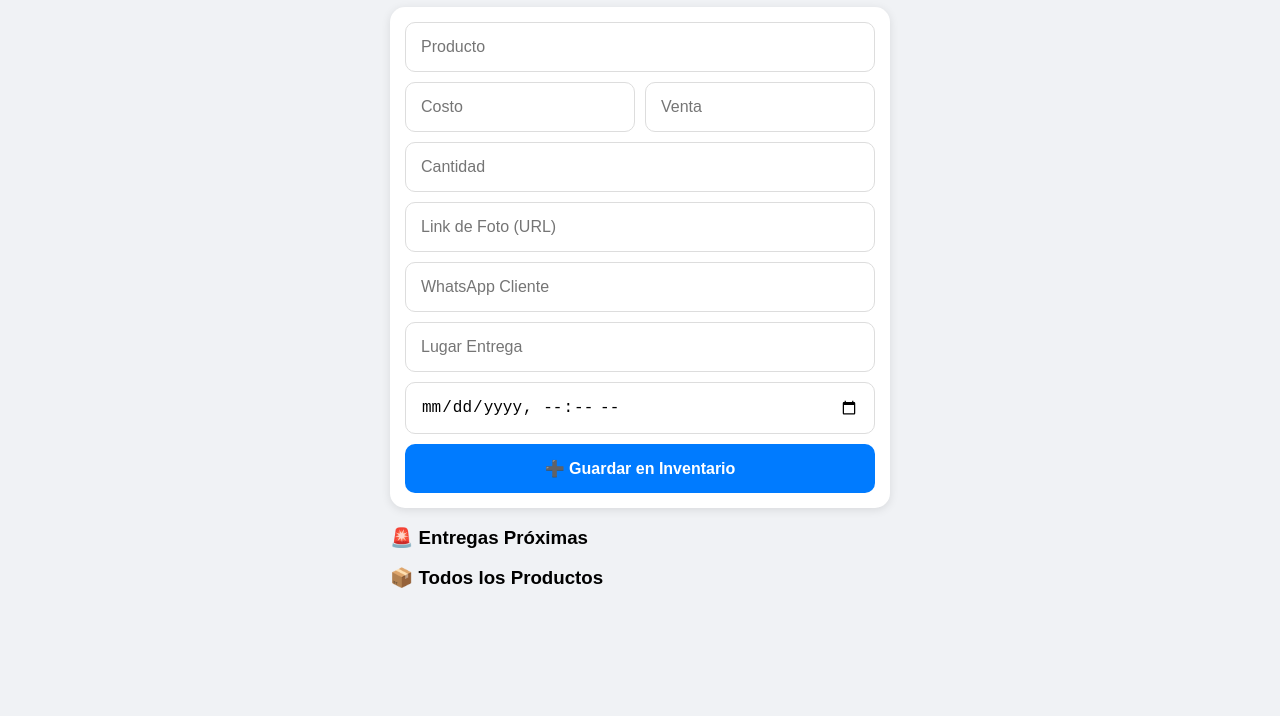
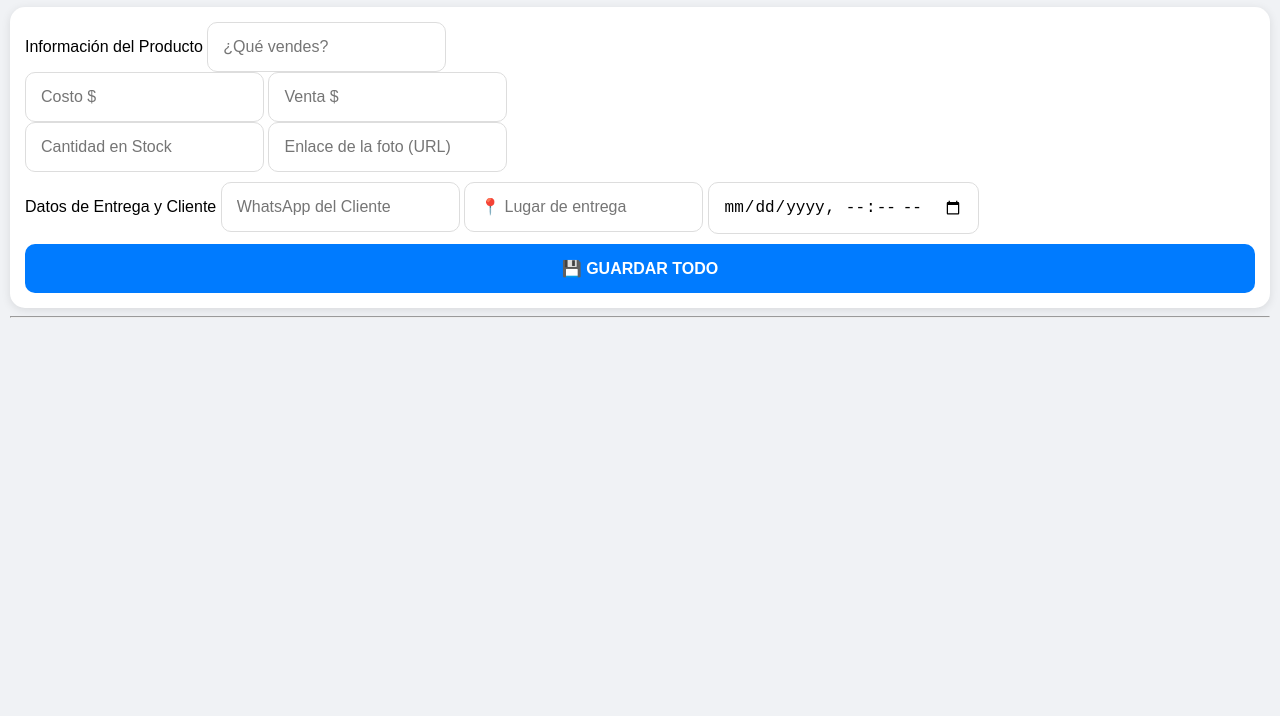
Before and after one commit to MrBlessuwu/mi-inventario, a plain HTML site: page index.html in a window 1280 px wide. Shown: the part 84-800 px from the top of the page. Drawn offline with Linux system fonts and the light colour scheme; no server answers.

Commit message:
Revamp HTML structure and update titles

```diff
--- a/index.html
+++ b/index.html
@@ -3,39 +3,45 @@
 <head>
     <meta charset="UTF-8">
     <meta name="viewport" content="width=device-width, initial-scale=1.0, maximum-scale=1.0, user-scalable=no">
-    <title>Mi Inventario Pro</title>
+    <title>Inventario Pro Móvil</title>
     <link rel="stylesheet" href="style.css">
 </head>
 <body>
-    <div class="container">
-        <h1>📦 Mis Pedidos</h1>
+    <div class="app-container">
+        <header>
+            <h1>📦 Mi Negocio</h1>
+        </header>
 
-        <form id="product-form">
-            <input type="text" id="name" placeholder="Producto" required>
-            <div class="row">
-                <input type="number" id="buyPrice" placeholder="Costo" step="0.01">
-                <input type="number" id="sellPrice" placeholder="Venta" step="0.01">
-            </div>
-            <input type="number" id="quantity" placeholder="Cantidad">
-            <input type="text" id="photo" placeholder="Link de Foto (URL)">
-            <input type="tel" id="whatsapp" placeholder="WhatsApp Cliente">
-            <input type="text" id="deliveryPlace" placeholder="Lugar Entrega">
-            <input type="datetime-local" id="deliveryTime">
-            <button type="submit" id="btn-save">➕ Guardar en Inventario</button>
+        <form id="product-form" class="main-form">
+            <section>
+                <label>Información del Producto</label>
+                <input type="text" id="name" placeholder="¿Qué vendes?" required>
+                <div class="input-group">
+                    <input type="number" id="buyPrice" placeholder="Costo $" step="0.01">
+                    <input type="number" id="sellPrice" placeholder="Venta $" step="0.01">
+                </div>
+                <input type="number" id="quantity" placeholder="Cantidad en Stock">
+                <input type="url" id="photo" placeholder="Enlace de la foto (URL)">
+            </section>
+
+            <section>
+                <label>Datos de Entrega y Cliente</label>
+                <input type="tel" id="whatsapp" placeholder="WhatsApp del Cliente">
+                <input type="text" id="deliveryPlace" placeholder="📍 Lugar de entrega">
+                <input type="datetime-local" id="deliveryTime">
+            </section>
+
+            <button type="submit" id="btn-save">💾 GUARDAR TODO</button>
         </form>
 
-        <div id="urgentes-section">
-            <h3>🚨 Entregas Próximas</h3>
-            <div id="lista-urgentes"></div>
-        </div>
+        <hr class="separator">
 
-        <h3>📦 Todos los Productos</h3>
-        <div id="inventory-list">
+        <div id="inventory-list" class="vertical-list">
             </div>
     </div>
 
     <div id="photo-modal" onclick="this.style.display='none'">
-        <img id="modal-img" src="" alt="Foto grande">
+        <img id="modal-img" src="">
     </div>
 
     <script type="module" src="script.js"></script>
```
